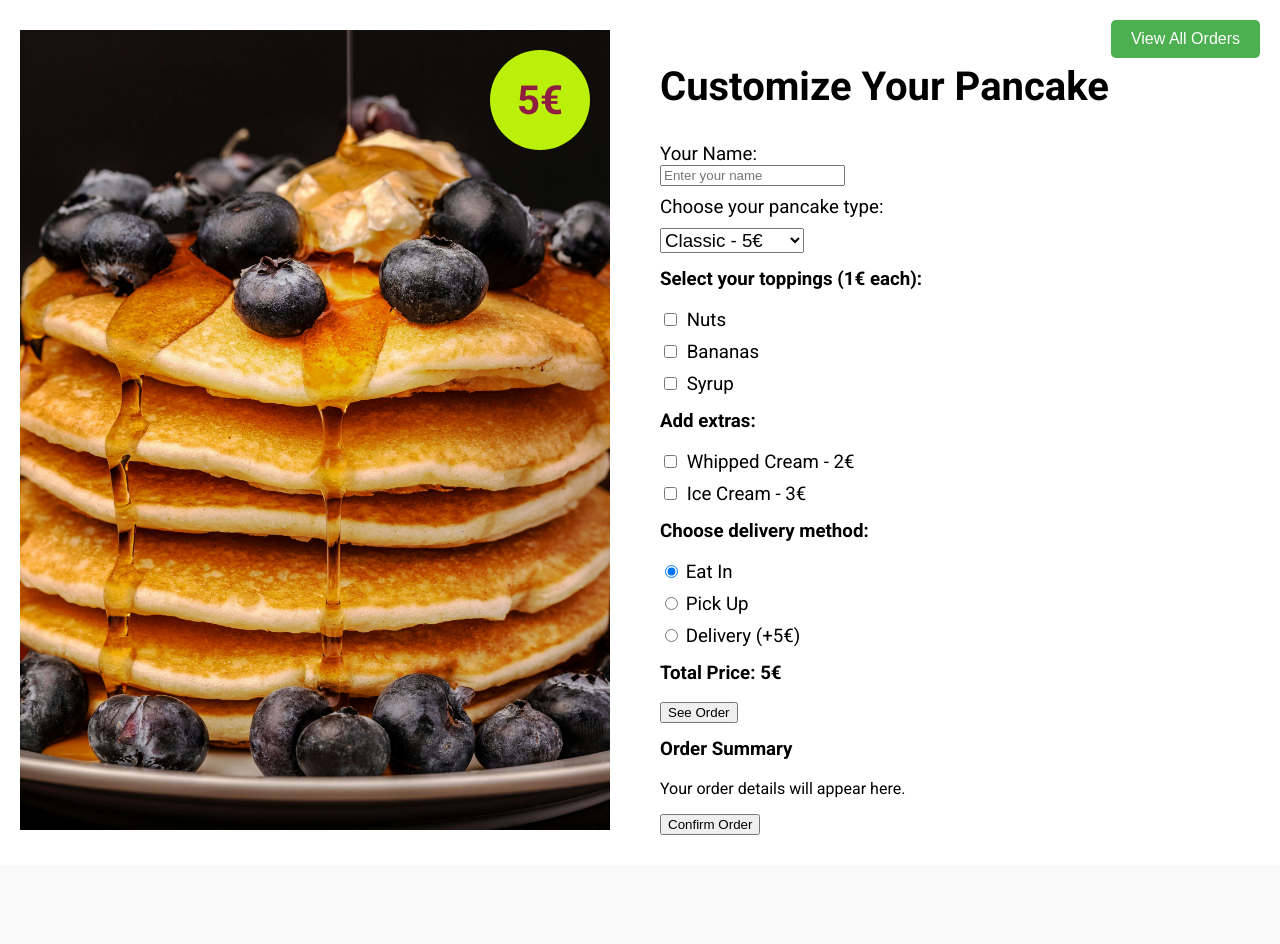
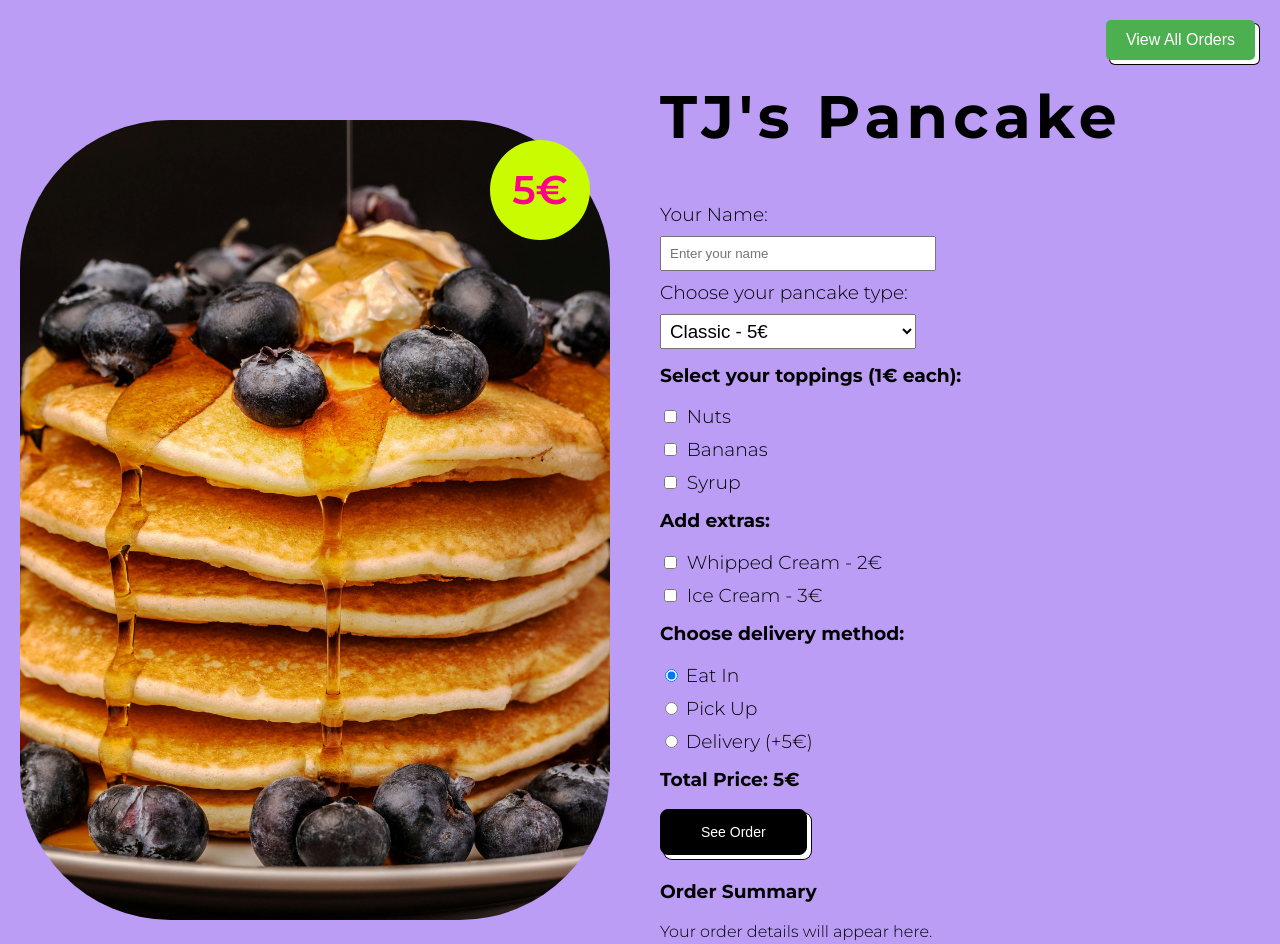
Before and after one commit to TJsohn/pancake-maker-demo, a plain HTML site: page index.html in a window 1280 px wide. Shown: the top 944 px of the page. Before the commit the page ends 865 px from the top, so only its background shows below. Drawn offline with Linux system fonts and the light colour scheme.

Commit message:
update some design and add sorting feature

```diff
--- a/index.html
+++ b/index.html
@@ -2,7 +2,7 @@
 <html lang="en">
   <head>
     <meta charset="UTF-8" />
-    <title>Pancake Maker</title>
+    <title>TJ's Pancake</title>
     <link rel="stylesheet" href="styles.css" />
   </head>
   <body>
@@ -15,7 +15,7 @@
       </div>
 
       <div class="form-container">
-        <h2>Customize Your Pancake</h2>
+        <h2>TJ's Pancake</h2>
 
         <form onsubmit="return validateOrderForm()" id="pancakeForm">
           <!-- Customer Name -->
@@ -93,7 +93,9 @@
           <h3>Total Price: <span id="totalPriceDisplay">5€</span></h3>
 
           <!-- See Order Button -->
-          <button type="button" id="seeOrder">See Order</button>
+          <button type="button" class="custom-button" id="seeOrder">
+            See Order
+          </button>
         </form>
 
         <!-- Order Summary Display -->
@@ -102,9 +104,13 @@
           <p id="summaryText">Your order details will appear here.</p>
         </div>
         <!-- Confirm Order Button -->
-        <button type="button" id="confirmOrderButton">Confirm Order</button>
+        <button type="button" class="custom-button" id="confirmOrderButton">
+          Confirm Order
+        </button>
         <!-- All Orders Button -->
-        <button type="button" id="allOrdersButton">View All Orders</button>
+        <button type="button" class="custom-button" id="allOrdersButton">
+          View All Orders
+        </button>
       </div>
     </div>
     <script src="script.js"></script>
--- a/styles.css
+++ b/styles.css
@@ -1,4 +1,4 @@
-@import url("https://fonts.googleapis.com/css2?family=Roboto:wght@300;400;500;700&display=swap");
+@import url("https://fonts.googleapis.com/css2?family=Montserrat:ital,wght@0,100..900;1,100..900&display=swap");
 
 #header {
   position: relative;
@@ -6,9 +6,12 @@
 }
 
 body {
-  font-family: "Roboto", serif;
-  background-color: #f9f9f9;
-  color: #000000;
+  font-family: "Montserrat", sans-serif;
+  font-optical-sizing: auto;
+  font-weight: 300;
+  font-style: normal;
+  background-color: cornflowerblue;
+  color: black;
   display: flex;
   justify-content: center;
   align-items: flex-start;
@@ -26,7 +29,7 @@ body {
 }
 
 .container {
-  background: white;
+  background: #bb9df6;
   box-shadow: 0px 4px 8px rgba(0, 0, 0, 0.2);
   display: flex;
   align-items: center;
@@ -45,6 +48,7 @@ body {
   object-fit: cover;
   width: 100%;
   height: 100vh;
+  border-radius: 150px;
 }
 
 .form-container {
@@ -59,8 +63,8 @@ body {
   position: absolute;
   top: 20px;
   right: 20px;
-  background-color: #baf00a;
-  color: #8e1d42;
+  background-color: #c9fb01;
+  color: rgb(253, 1, 135);
   border-radius: 50%;
   width: 100px;
   height: 100px;
@@ -68,17 +72,22 @@ body {
   justify-content: center;
   align-items: center;
   font-size: 40px;
-  font-weight: bolder;
+  font-weight: 600;
 }
 
 h1 {
   text-align: center;
-  margin-top: 20px;
+  margin-top: 40px;
+  margin-left: 40px;
+  font-size: 30px;
+  text-overflow: ellipsis;
+  white-space: nowrap;
 }
 
 h2 {
-  font-weight: bolder;
-  font-size: 40px;
+  font-weight: bold;
+  font-size: 60px;
+  letter-spacing: 5px;
 }
 
 h3 {
@@ -89,6 +98,69 @@ input[type="checkbox"] {
   margin-right: 5px;
 }
 
+#customerName {
+  padding: 8px;
+  margin-top: 10px;
+  width: 20vw;
+}
+
+#type {
+  padding: 5px;
+  width: 20vw;
+}
+.custom-button {
+  appearance: button;
+  background-color: #000;
+  background-image: none;
+  border: 1px solid #000;
+  border-radius: 8px;
+  box-shadow: #fff 4px 4px 0 0, #000 4px 4px 0 1px;
+  box-sizing: border-box;
+  color: #fff;
+  cursor: pointer;
+  display: inline-block;
+  font-family: ITCAvantGardeStd-Bk, Arial, sans-serif;
+  font-size: 14px;
+  font-weight: 400;
+  line-height: 20px;
+  margin: 0 5px 10px 0;
+  overflow: visible;
+  padding: 12px 40px;
+  text-align: center;
+  text-transform: none;
+  touch-action: manipulation;
+  user-select: none;
+  -webkit-user-select: none;
+  vertical-align: middle;
+  white-space: nowrap;
+}
+
+.custom-button:focus {
+  text-decoration: none;
+}
+
+.custom-button:hover {
+  text-decoration: none;
+  background-color: #6c5ce7;
+  transform: scale(1.05);
+}
+
+.custom-button:active {
+  box-shadow: rgba(0, 0, 0, 0.125) 0 3px 5px inset;
+  outline: 0;
+}
+
+.custom-button:not([disabled]):active {
+  box-shadow: #fff 2px 2px 0 0, #000 2px 2px 0 1px;
+  transform: translate(2px, 2px);
+}
+
+@media (min-width: 768px) {
+  button {
+    padding: 12px 50px;
+  }
+}
+
 select,
 label {
   display: block;
@@ -96,26 +168,11 @@ label {
   font-size: 18.72px;
 }
 
-@keyframes blink {
-  0% {
-    opacity: 1;
-  }
-  50% {
-    opacity: 0;
-  }
-  100% {
-    opacity: 1;
-  }
-}
-
-.blink {
-  animation: blink 0.3s ease-in-out 2;
-}
-
 #searchInput {
   padding: 10px;
   font-size: 16px;
-  margin-bottom: 20px;
+  margin-top: 40px;
+  margin-left: 80px;
   width: 100%;
   max-width: 300px;
   border-radius: 5px;
@@ -127,6 +184,7 @@ label {
   flex-wrap: wrap;
   gap: 20px;
   justify-content: center;
+  margin-right: 40px;
   width: 100%;
 }
 
```
Also changed, not shown: allorders.js (+6 -1 lines), script.js (+0 -9 lines), 1 other file.
